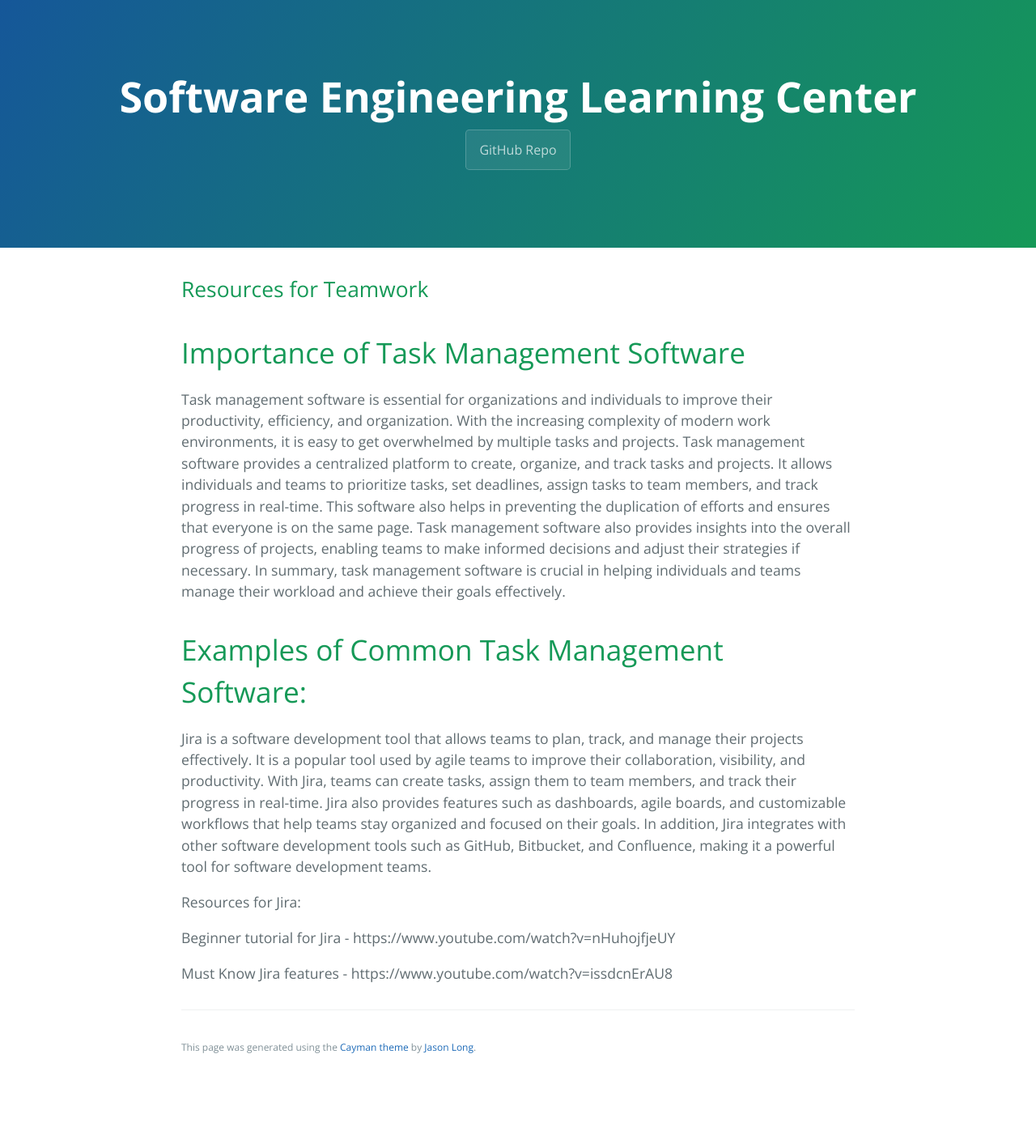
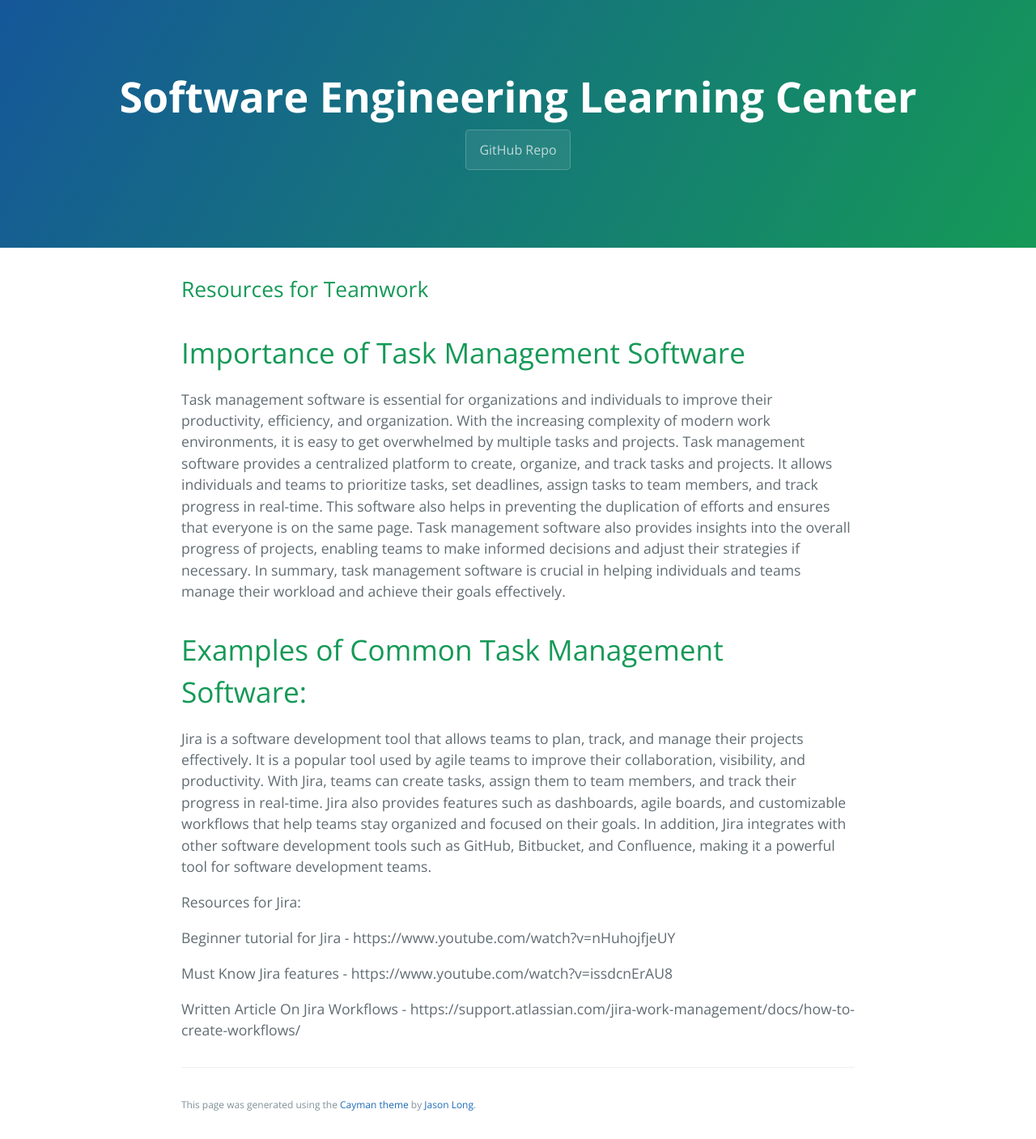
Before and after one commit to learning-software-engineering/learning-software-engineering.github.io, a Jekyll site: the page built from Topics/Teamwork.md, in a window 1280 px wide. Shown: the whole page at 81% size. Built offline with Jekyll 4.4.1, drawn with Linux system fonts in a browser that asks for light colours; our own code applies the rules of GitHub Pages for plain Markdown files; before the commit the page ends 1336 px from its top, so only the background shows below that.

Commit message:
Update Teamwork.md

```diff
--- a/Topics/Teamwork.md
+++ b/Topics/Teamwork.md
@@ -11,3 +11,5 @@
 Beginner tutorial for Jira - https://www.youtube.com/watch?v=nHuhojfjeUY
 
 Must Know Jira features - https://www.youtube.com/watch?v=issdcnErAU8
+
+Written Article On Jira Workflows - https://support.atlassian.com/jira-work-management/docs/how-to-create-workflows/
```
